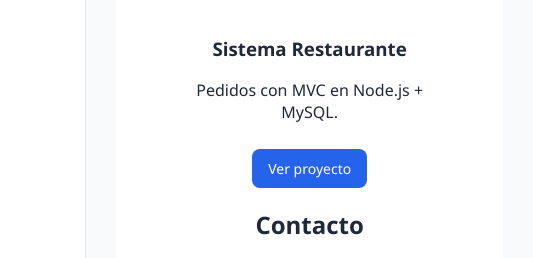
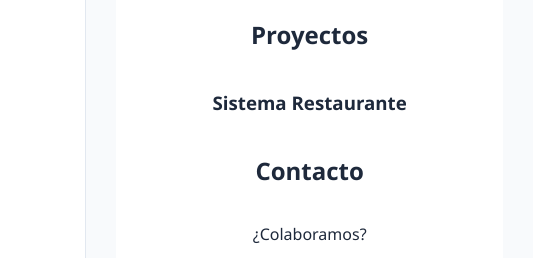
Before and after one commit to BRANDON-VILLANUEVA137/starter-portfolio, a plain HTML site: page index.html in a window 1280 px wide. Shown: the part 224-482 px from the top of the page, 747-1280 px from the left. Drawn offline with Linux system fonts and the light colour scheme.

Commit message:
Terminado/ posiblemente

```diff
--- a/index.html
+++ b/index.html
@@ -58,8 +58,6 @@
       <h2>Proyectos</h2>
       <div class="proyecto">
         <h3>Sistema Restaurante</h3>
-        <p>Pedidos con MVC en Node.js + MySQL.</p>
-        <a href="#">Ver proyecto</a>
       </div>
 
       <h2>Contacto</h2>
@@ -69,6 +67,7 @@
     </div>
     <div class="flip-card-back">
       <p>Puedes ver mis proyectos y contactarme directamente. También estoy disponible para colaboraciones freelance. ¡Hablemos!</p>
+      <a href="#" clas="">Ver proyectos</a>
       <button class="btn-volver">Volver</button>
 
     </div>
--- a/style.css
+++ b/style.css
@@ -81,7 +81,7 @@ body {
     width: 20px;
   }
 
-  .proyecto a,
+  .flip-card-back a,
   .btn-descargar {
     display: inline-block;
     margin-top: 10px;
```
